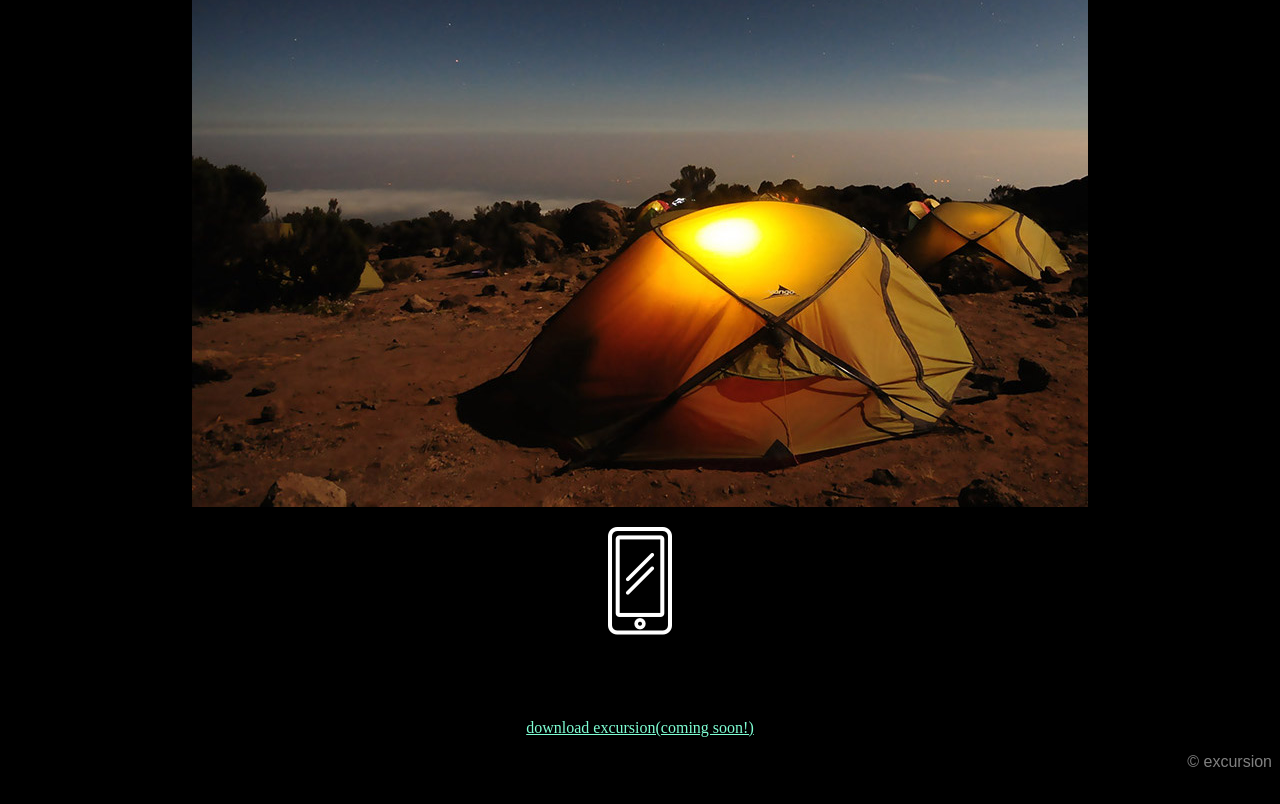
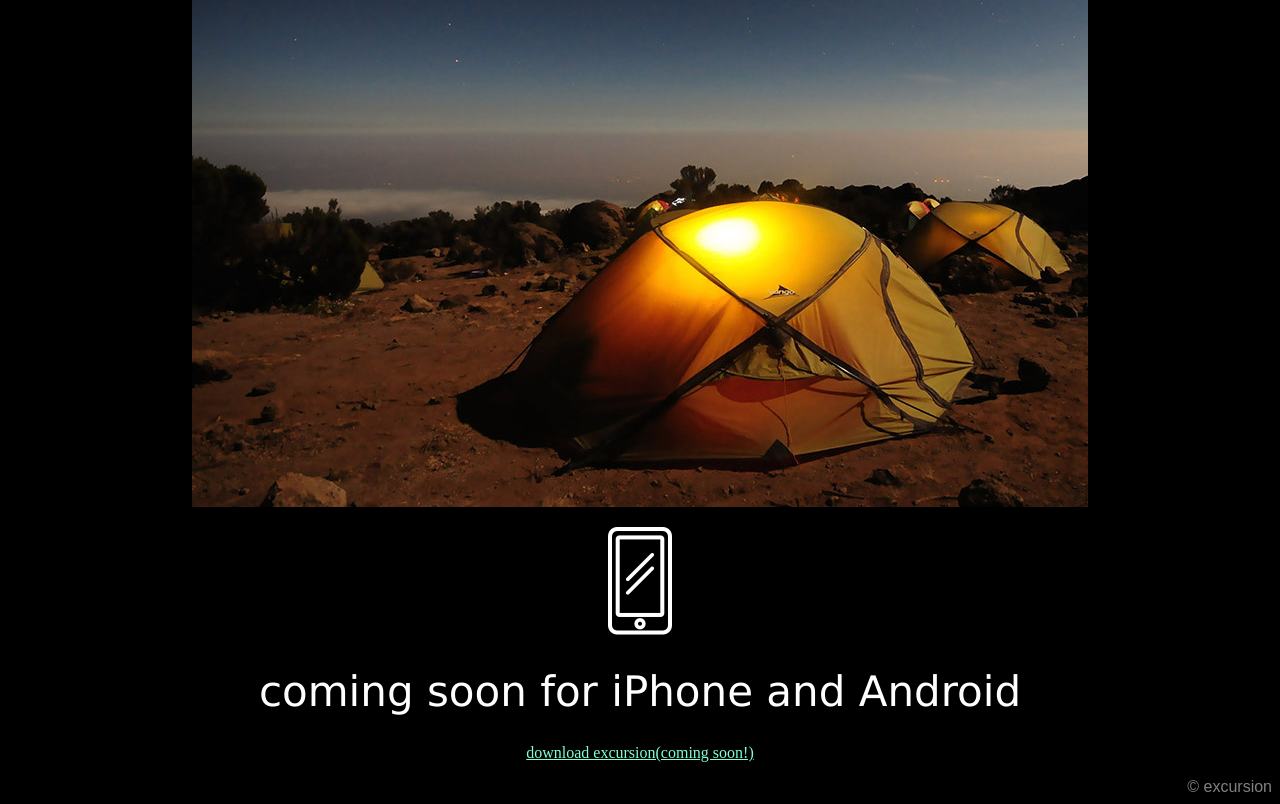
Before and after one commit to CFloy66-v12o/excursion, a plain HTML site: page index.html in a window 1280 px wide. Shown: the part 480-1284 px from the top of the page. Before the commit the page ends 1259 px from the top, so only its background shows below. Drawn offline with Linux system fonts and the light colour scheme.

Commit message:
color white header main2

```diff
--- a/index.html
+++ b/index.html
@@ -15,7 +15,7 @@
       <h2 class="sub--header">Excursion remembers places you like, and recommends new points of interest around you.</h2>
       <p><img src="resources/images/camp.jpg" alt="desert campsite"></p>
       <p><img src="resources/images/phone.png" alt"iPhone image"></p>
-      <h1>coming soon for iPhone and Android</h1>
+      <h1 class="header--main2">coming soon for iPhone and Android</h1>
       <p><a href="#">download excursion(coming soon!)</a></p>
       <footer class="copyright">&copy excursion</footer>
     </body>
--- a/resources/css/style.css
+++ b/resources/css/style.css
@@ -16,6 +16,7 @@
   font-family: Verdana;
   font-weight: 300;
   font-size: 42px;
+  color: white;
 }
 
 
```
